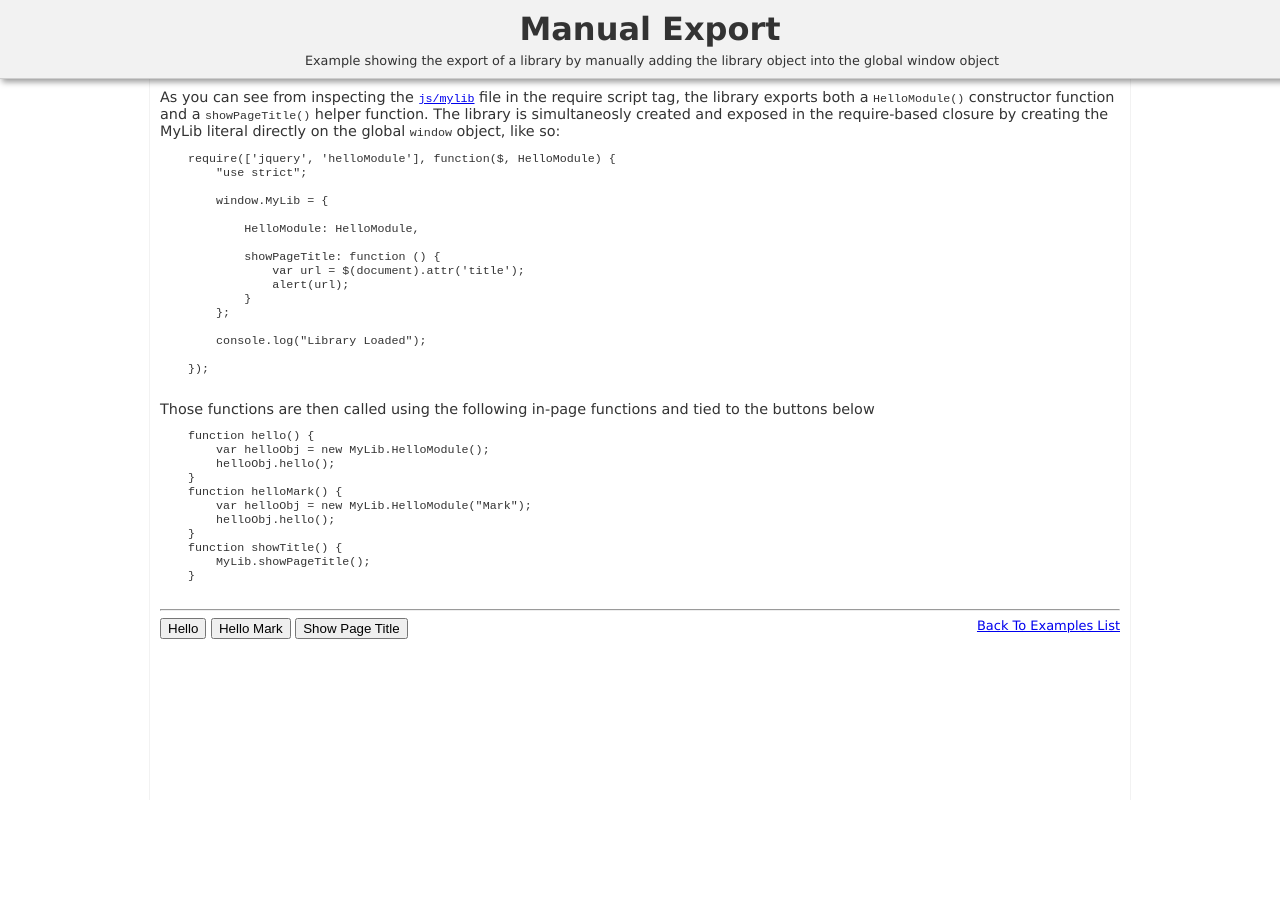
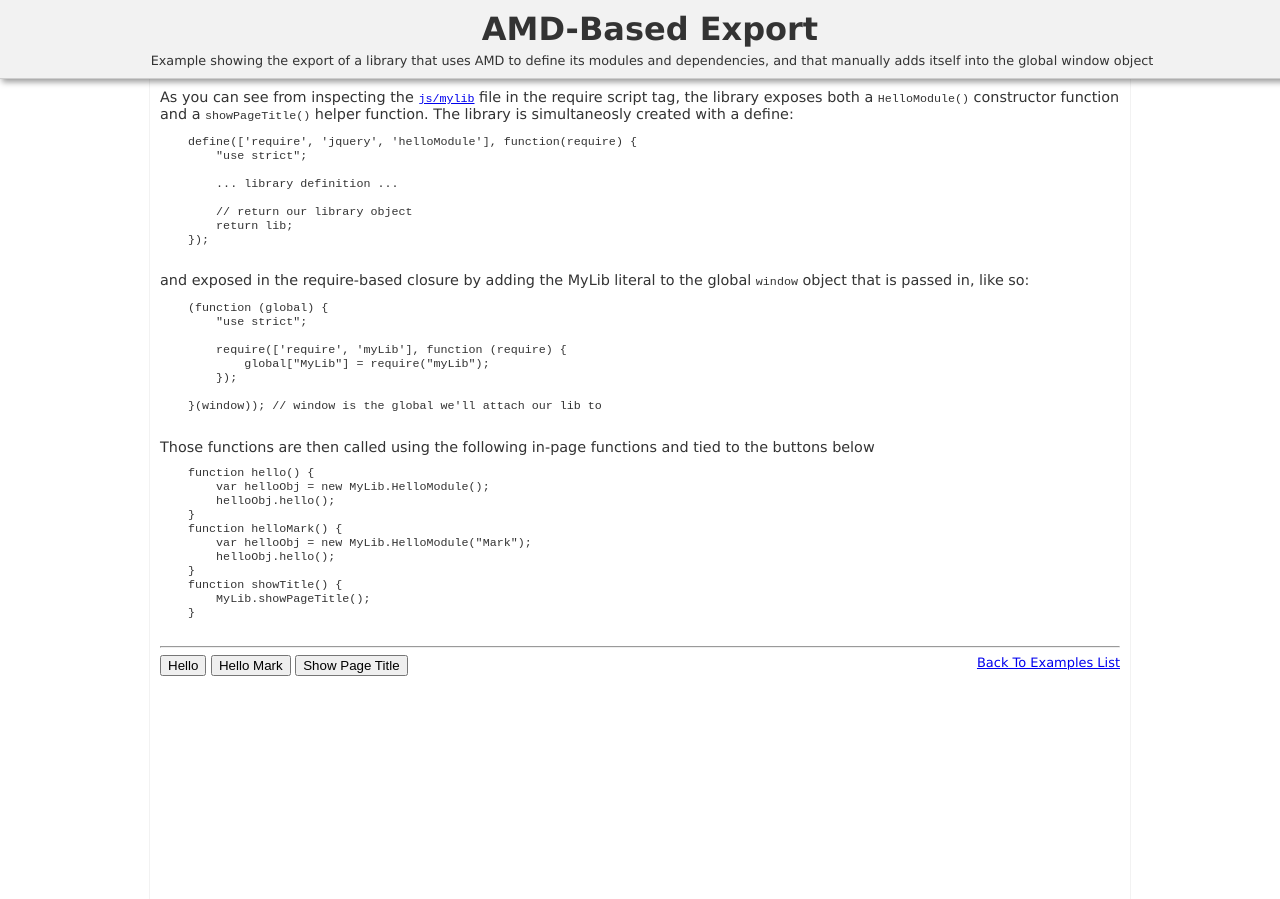
Before and after one commit to niftymonkey/require-lib-export, a plain HTML site: page examples/amd-export/index.html in a window 1280 px wide. Before the commit the page ends 800 px from the top, so only its background shows below. Drawn offline with Linux system fonts and the light colour scheme.

Commit message:
Updated example to be more consistent with require/define best practices

```diff
--- a/css/main.css
+++ b/css/main.css
@@ -9,7 +9,6 @@ html, body {
     height: 100%;
     padding: 0;
     position: relative;
-    overflow: hidden;
 }
 
 header {
--- a/examples/amd-export/index.html
+++ b/examples/amd-export/index.html
@@ -3,7 +3,7 @@
     <head>
         <meta charset="utf-8">
         <meta http-equiv="X-UA-Compatible" content="IE=edge,chrome=1">
-        <title>Manual Export</title>
+        <title>AMD-Based Export Example</title>
         <meta name="description" content="">
         <meta name="viewport" content="width=device-width">
 
@@ -25,34 +25,39 @@
     </head>
     <body>
         <header class="header">
-            <h1>Manual Export</h1>
-            <span class="caption">Example showing the export of a library by manually adding the library object into the global window object</span>
+            <h1>AMD-Based Export</h1>
+            <span class="caption">Example showing the export of a library that uses AMD to define its modules and dependencies, and that
+                manually adds itself into the global window object</span>
         </header>
         <section class="content">
             As you can see from inspecting the <code><a href="js/myLib.js">js/mylib</a></code> file in the require script tag, the library
-            exports both a <code>HelloModule()</code> constructor function and a <code>showPageTitle()</code> helper function.
+            exposes both a <code>HelloModule()</code> constructor function and a <code>showPageTitle()</code> helper function.
 
-            The library is simultaneosly created and exposed in the require-based closure by creating the MyLib literal directly on the
-            global <code>window</code> object, like so:
+            The library is simultaneosly created with a define:
+            <pre>
+    define(['require', 'jquery', 'helloModule'], function(require) {
+        "use strict";
+
+        ... library definition ...
+
+        // return our library object
+        return lib;
+    });
+            </pre>
+
+            and exposed in the require-based closure by adding the MyLib literal to the global <code>window</code> object that is passed in,
+            like so:
 
             <pre>
-    require(['jquery', 'helloModule'], function($, HelloModule) {
+    (function (global) {
         "use strict";
 
-        window.MyLib = {
+        require(['require', 'myLib'], function (require) {
+            global["MyLib"] = require("myLib");
+        });
 
-            HelloModule: HelloModule,
-
-            showPageTitle: function () {
-                var url = $(document).attr('title');
-                alert(url);
-            }
-        };
-
-        console.log("Library Loaded");
-
-    });
-            </pre>
+    }(window)); // window is the global we'll attach our lib to
+                </pre>
 
             Those functions are then called using the following in-page functions and tied to the buttons below
             <pre>
--- a/examples/amd-export/js/myLib.js
+++ b/examples/amd-export/js/myLib.js
@@ -1,3 +1,6 @@
+// ------------------------------------------------------------
+// myLib AMD config
+// ------------------------------------------------------------
 require.config({
 
     // paths to scripts
@@ -12,16 +15,48 @@ require.config({
 
 });
 
-// Library Export function
-require(['jquery', 'helloModule'], function($, HelloModule) {
+
+
+// ------------------------------------------------------------
+// Export myLib onto the global object as the namespace: MyLib
+// ------------------------------------------------------------
+(function (global) {
     "use strict";
 
-    // Manually attaching "MyLib" namespace object to the global window object as a means of exporting the lib
-    window.MyLib = {
+    require(['require', 'myLib'], function (require) {
+        global["MyLib"] = require("myLib");
+    });
+
+}(window)); // window is the global we'll attach our lib to
+
+
+
+// ------------------------------------------------------------
+// Define the library we're going to export
+// ------------------------------------------------------------
+define(['require', 'jquery', 'helloModule'], function(require) {
+    "use strict";
+
+    var $, lib;
+
+    // load jquery
+    $ = require("jquery");
+
+    // build an object that represents this library's public interface
+    lib = {
+
+        // The human-readable name of your library
+        name: "My Library",
+
+        // having your library return version information is useful
+        version : "1.0",
+        getVersionInfo: function () {
+            return this.name + " v" + this.version;
+        },
 
         // HelloModule returns a constructor function, so just expose that function here
         // this will allow the following:   new MyLib.HelloModule()
-        HelloModule: HelloModule,
+        HelloModule: require("helloModule"),
 
         // helper function that uses jQuery
         showPageTitle: function (pageDocumentObject) {
@@ -30,7 +65,10 @@ require(['jquery', 'helloModule'], function($, HelloModule) {
         }
     };
 
-    // log that the library is loaded
-    console.log("Library Loaded");
+    // log to console that we've successfully loaded library dependencies
+    // and built up our library object
+    console.log(lib.getVersionInfo() + " loaded");
 
+    // return our library object
+    return lib;
 });
```
Also changed, not shown: index.html (+1 -1 lines).
